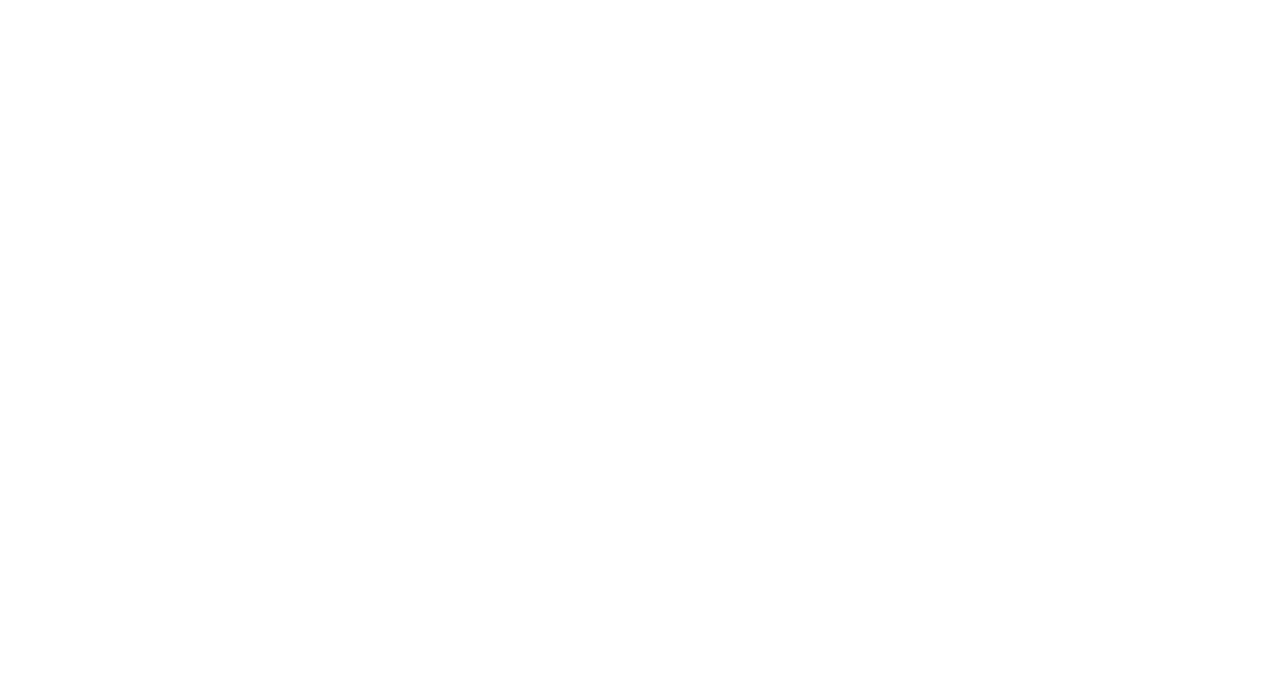
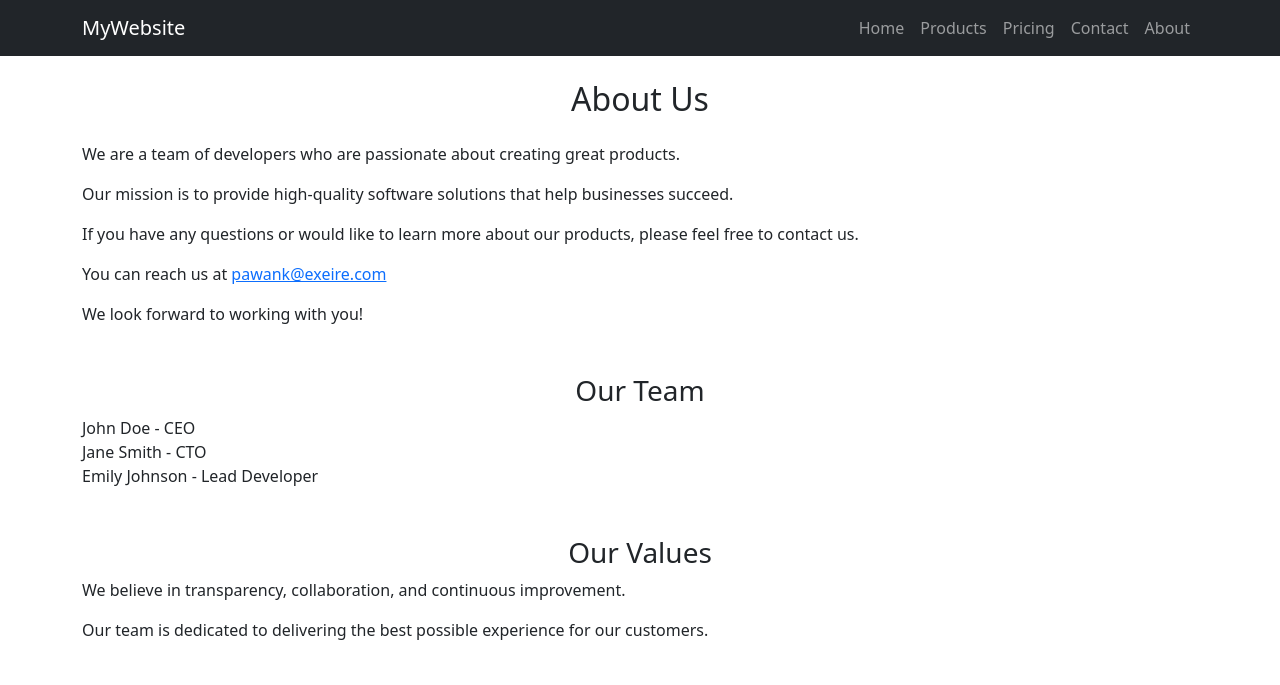
Before and after one commit to Rubipatel1989/React-First, a Gatsby site: page /about-page in a window 1280 px wide. Before the commit this address had no page. Built offline with nearby package versions, Linux system fonts and the light colour scheme; Gatsby itself is replaced by a stand-in of ours.

Commit message:
Add Files

```diff
--- a/src/components/layout.js
+++ b/src/components/layout.js
@@ -9,9 +9,10 @@ const Layout = ({ children }) => (
                 <Navbar.Brand as={Link} to="/">MyWebsite</Navbar.Brand>
                 <Nav className="ms-auto">
                     <Nav.Link as={Link} to="/">Home</Nav.Link>
-                    <Nav.Link as={Link} to="/products">Products</Nav.Link>
-                    <Nav.Link as={Link} to="/pricing">Pricing</Nav.Link>
-                    <Nav.Link as={Link} to="/contact">Contact</Nav.Link>
+                    <Nav.Link as={Link} to="/products-page">Products</Nav.Link>
+                    <Nav.Link as={Link} to="/pricing-page">Pricing</Nav.Link>
+                    <Nav.Link as={Link} to="/contact-page">Contact</Nav.Link>
+                    <Nav.Link as={Link} to="/about-page">About</Nav.Link>
                 </Nav>
             </Container>
         </Navbar>
--- /dev/null
+++ b/src/pages/about-page.js
@@ -0,0 +1,80 @@
+import React from "react";
+import Layout from "../components/layout";
+import gsap from "gsap";
+export default function Pricing() {
+    const titleRef = React.useRef();
+    React.useEffect(() => {
+        gsap.fromTo(
+            titleRef.current,
+            { opacity: 0, y: -50 },
+            { opacity: 1, y: 0, duration: 1, ease: "power3.out" }
+        );
+    }, []);
+    React.useEffect(() => {
+        gsap.fromTo(
+            "ul",
+            { opacity: 0, y: 50 },
+            { opacity: 1, y: 0, duration: 1, stagger: 0.2, ease: "power3.out" }
+        );
+    }, []);
+    React.useEffect(() => {
+        gsap.fromTo(
+            titleRef.current,
+            { opacity: 0, y: -50 },
+            { opacity: 1, y: 0, duration: 1, ease: "power3.out" }
+        );
+    }, []);
+    React.useEffect(() => {
+        gsap.fromTo(
+            "p",
+            { opacity: 0, y: 50 },
+            { opacity: 1, y: 0, duration: 1, stagger: 0.2, ease: "power3.out" }
+        );
+    }, []);
+
+    React.useEffect(() => {
+        gsap.fromTo(
+            "h3",
+            { opacity: 0, y: 50 },
+            { opacity: 1, y: 0, duration: 1, stagger: 0.2, ease: "power3.out" }
+        );
+    }, []);
+    return (
+        <Layout>
+            <h2 ref={titleRef} className="text-center mb-4">About Us</h2>
+
+            <p>
+                We are a team of developers who are passionate about creating
+                great products.
+            </p>
+            <p>
+                Our mission is to provide high-quality software solutions that
+                help businesses succeed.
+            </p>
+            <p>
+                If you have any questions or would like to learn more about our
+                products, please feel free to contact us.
+            </p>
+            <p>
+                You can reach us at <a href="mailto:pawank@exeire.com">pawank@exeire.com</a>
+            </p>
+            <p>
+                We look forward to working with you!
+            </p>
+            <h3 className="text-center mt-5">Our Team</h3>
+            <ul className="list-unstyled">
+                <li>John Doe - CEO</li>
+                <li>Jane Smith - CTO</li>
+                <li>Emily Johnson - Lead Developer</li>
+            </ul>
+            <h3 className="text-center mt-5">Our Values</h3>
+            <p>
+                We believe in transparency, collaboration, and continuous improvement.
+            </p>
+            <p>
+                Our team is dedicated to delivering the best possible experience for our customers.
+            </p>
+
+        </Layout>
+    );
+}
```
Also changed, not shown: src/pages/contact-page.js (renamed from src/pages/contact.js, +16 -1 lines), src/pages/pricing-page.js (added, +47 -0 lines), src/pages/pricing.js (deleted, +0 -15 lines), src/pages/products-page.js (added, +67 -0 lines), src/pages/products.js (deleted, +0 -32 lines), README.md.
